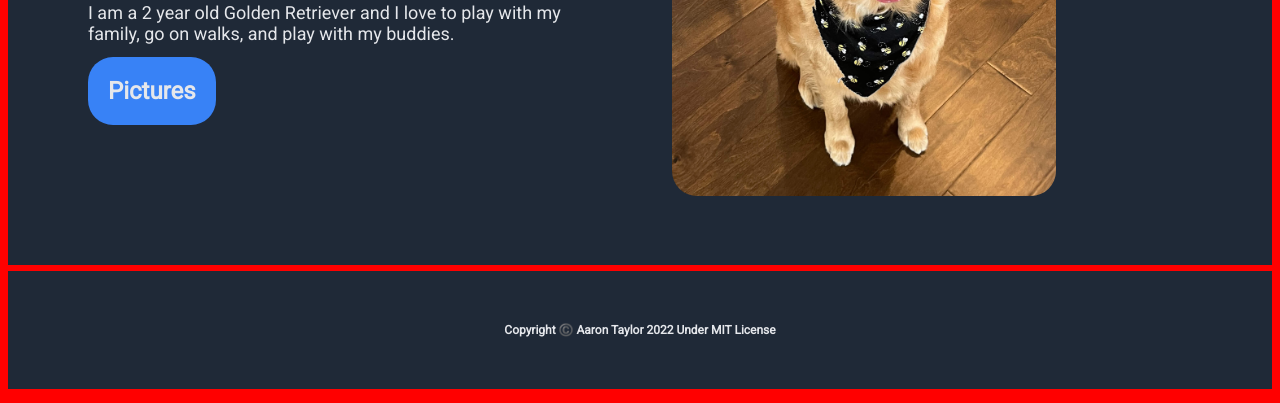
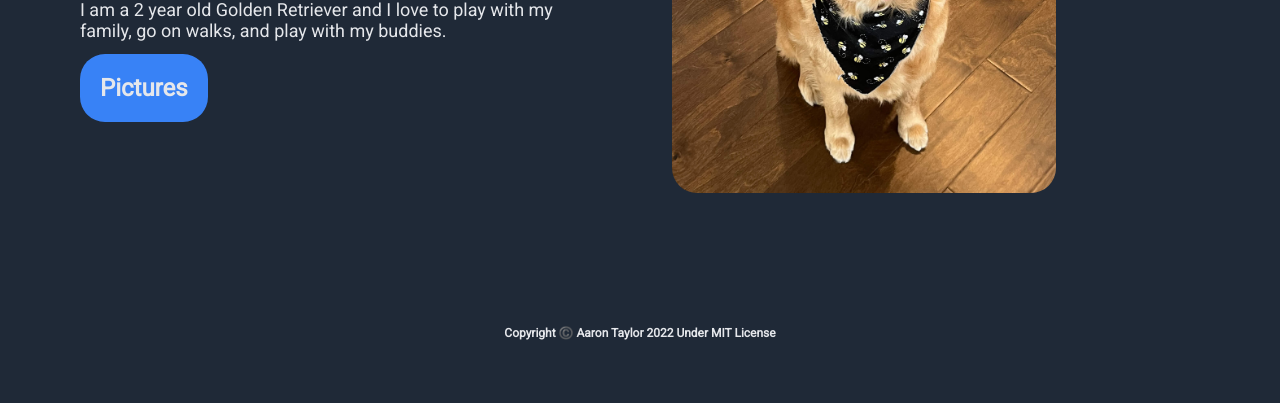
Before and after one commit to act1313/landing-page, a plain HTML site: page index.html in a window 1280 px wide. Shown: the part 397-800 px from the top of the page. Drawn offline with Linux system fonts and the light colour scheme.

Commit message:
changed the color

```diff
--- a/index.css
+++ b/index.css
@@ -13,11 +13,10 @@ html, body {
 }
 
 .container {
-    padding: 8px;
     display: flex;
     flex-direction: column;
-    height: calc(100vh - 16px);
-    background: red;
+    height: 100vh;
+    background-color: #1f2937;
 }
 
 .headerContainer {
```
